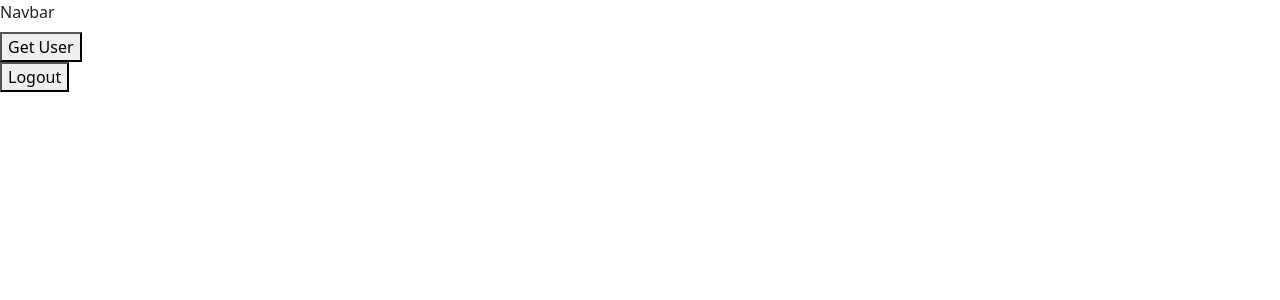
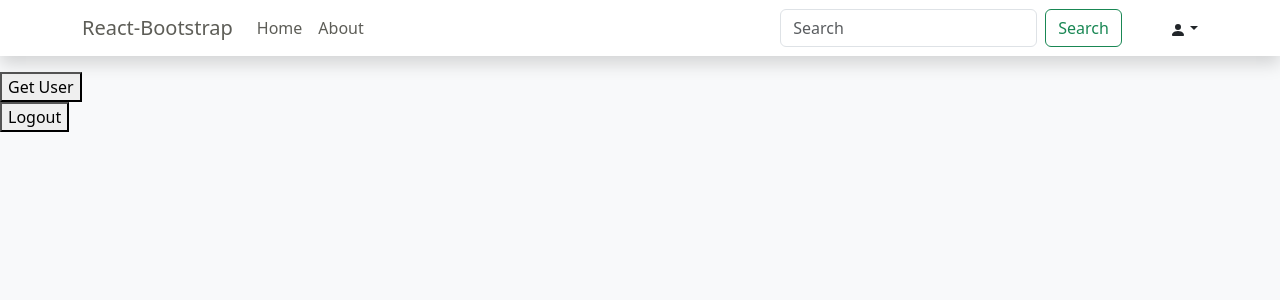
Before and after one commit to MahmoudAlsaht/rayan.market, a React (Vite) app: page / in a window 1280 px wide. Shown: the top 300 px of the page. Built offline with nearby package versions, Linux system fonts and the light colour scheme; no server answers.

Commit message:
add style to mainNavbar, and create authNavbar

```diff
--- /dev/null
+++ b/src/components/AuthNavbar.tsx
@@ -0,0 +1,31 @@
+import { Container, Nav, Navbar, Button } from 'react-bootstrap';
+import { Link } from 'react-router-dom';
+import { BsArrowRight } from 'react-icons/bs';
+import { useNavigate } from 'react-router-dom';
+
+function AuthNavbar() {
+	const navigate = useNavigate();
+	return (
+		<Navbar
+			collapseOnSelect
+			expand='lg'
+			className='bg-white shadow mb-3'
+		>
+			<Container>
+				<Navbar.Brand>
+					<Link to='/'>React-Bootstrap</Link>
+				</Navbar.Brand>
+				<Nav className='ms-auto'>
+					<Link to='#' onClick={() => navigate(-1)}>
+						<Button variant='outline-secondary'>
+							Go Back
+							<BsArrowRight className='ms-2' />
+						</Button>
+					</Link>
+				</Nav>
+			</Container>
+		</Navbar>
+	);
+}
+
+export default AuthNavbar;
--- /dev/null
+++ b/src/components/MainNavbar.tsx
@@ -0,0 +1,69 @@
+import {
+	Container,
+	Nav,
+	Navbar,
+	NavDropdown,
+	Form,
+	Button,
+} from 'react-bootstrap';
+import { Link } from 'react-router-dom';
+import { BsFillPersonFill } from 'react-icons/bs';
+
+function MainNavbar() {
+	return (
+		<Navbar
+			collapseOnSelect
+			expand='lg'
+			className='bg-white shadow mb-3'
+		>
+			<Container>
+				<Navbar.Brand>
+					<Link to='/'>React-Bootstrap</Link>
+				</Navbar.Brand>
+				<Navbar.Toggle aria-controls='responsive-navbar-nav' />
+				<Navbar.Collapse id='responsive-navbar-nav'>
+					<Nav className='me-auto'>
+						<Nav.Link href='#features'>
+							<Link to='/'>Home</Link>
+						</Nav.Link>
+						<Nav.Link href='#pricing'>
+							<Link to='/about'>About</Link>
+						</Nav.Link>
+					</Nav>
+				</Navbar.Collapse>
+				<Form className='d-flex me-5'>
+					<Form.Control
+						type='search'
+						placeholder='Search'
+						className='me-2'
+						aria-label='Search'
+					/>
+					<Button variant='outline-success'>
+						Search
+					</Button>
+				</Form>
+
+				<NavDropdown
+					title={<BsFillPersonFill />}
+					id='collapsible-nav-dropdown'
+				>
+					<NavDropdown.Item>
+						<Link to='/auth/signup'>Signup</Link>
+					</NavDropdown.Item>
+					<NavDropdown.Item>
+						<Link to='/auth/signin'>Signin</Link>
+					</NavDropdown.Item>
+					<NavDropdown.Item>
+						<Link to='#'>Logout</Link>
+					</NavDropdown.Item>
+					<NavDropdown.Divider />
+					<NavDropdown.Item>
+						<Link to='/profile'>Profile</Link>
+					</NavDropdown.Item>
+				</NavDropdown>
+			</Container>
+		</Navbar>
+	);
+}
+
+export default MainNavbar;
--- a/src/components/Navbar.tsx
+++ /dev/null
@@ -1,5 +0,0 @@
-function Navbar() {
-	return <div>Navbar</div>;
-}
-
-export default Navbar;
--- a/src/controllers/user.ts
+++ b/src/controllers/user.ts
@@ -5,8 +5,13 @@ import {
 	signInWithEmailAndPassword,
 	signOut,
 	User,
+	updateProfile,
 } from 'firebase/auth';
 import { getCookies, removeCookies, setCookies } from '../utils';
+
+export type IUser = Partial<User> & {
+	isAdmin: boolean;
+};
 
 export const fetchUser = createAsyncThunk(
 	'user/fetchUser',
@@ -17,18 +22,24 @@ export const fetchUser = createAsyncThunk(
 	},
 );
 
-export const signUp = async (email: any, password: any) => {
+export const signUp = async (
+	email: any,
+	password: any,
+	displayName: string,
+) => {
 	try {
 		const res = await createUserWithEmailAndPassword(
 			auth,
 			email,
 			password,
 		);
-		const user: Partial<User> = {
+		await updateProfile(res.user, { displayName });
+		const user: IUser = {
 			displayName: res.user.displayName,
 			email: res.user.email,
 			uid: res.user.uid,
 			photoURL: res.user.photoURL,
+			isAdmin: res.user.isAnonymous,
 		};
 		setCookies('user', user);
 	} catch (e: any) {
@@ -46,11 +57,12 @@ export const signIn = async (
 			email,
 			password,
 		);
-		const user: Partial<User> = {
+		const user: IUser = {
 			displayName: res.user.displayName,
 			email: res.user.email,
 			uid: res.user.uid,
 			photoURL: res.user.photoURL,
+			isAdmin: res.user.isAnonymous,
 		};
 		setCookies('user', user);
 	} catch (e: any) {
--- a/src/layouts/AuthLayout.tsx
+++ b/src/layouts/AuthLayout.tsx
@@ -1,8 +1,10 @@
 import { Outlet } from 'react-router-dom';
+import AuthNavbar from '../components/AuthNavbar';
 
 export default function AuthLayout() {
 	return (
 		<>
+			<AuthNavbar />
 			<Outlet />
 		</>
 	);
--- a/src/layouts/RootLayout.tsx
+++ b/src/layouts/RootLayout.tsx
@@ -1,10 +1,10 @@
 import { Outlet } from 'react-router-dom';
-import Navbar from '../components/Navbar';
+import MainNavbar from '../components/MainNavbar';
 
 function RootLayout() {
 	return (
 		<>
-			<Navbar />
+			<MainNavbar />
 			<Outlet />
 		</>
 	);
--- /dev/null
+++ b/src/main.css
@@ -0,0 +1,13 @@
+.arb-text {
+    direction: rtl;
+    float: right;
+    margin-right: '25px';
+}
+
+a {
+    text-decoration: none;
+    color: #5d5d57;
+}
+body {
+    background-color: #F8F9FA;
+}
--- a/src/main.tsx
+++ b/src/main.tsx
@@ -3,6 +3,7 @@ import ReactDOM from 'react-dom/client';
 import 'bootstrap/dist/css/bootstrap.min.css';
 import { Router } from './Router.tsx';
 import { RouterProvider } from 'react-router-dom';
+import './main.css';
 
 ReactDOM.createRoot(document.getElementById('root')!).render(
 	<React.StrictMode>
--- a/src/routes/Home.tsx
+++ b/src/routes/Home.tsx
@@ -1,11 +1,10 @@
 import { useAppDispatch, useAppSelector } from '../app/hooks';
-import { fetchUser, logOut } from '../controllers/user';
+import { IUser, fetchUser, logOut } from '../controllers/user';
 import { useNavigate } from 'react-router-dom';
-import { User } from 'firebase/auth';
 
 function Home() {
 	const dispatch = useAppDispatch();
-	const user: Partial<User> | any = useAppSelector(
+	const user: IUser | any = useAppSelector(
 		(state) => state.user,
 	);
 	const navigate = useNavigate();
@@ -19,7 +18,7 @@ function Home() {
 	return (
 		<>
 			<h1 className='text-danger'>
-				{user !== null ? user.email : ''}
+				{user !== null ? user.displayName : ''}
 			</h1>
 			<button onClick={() => dispatch(fetchUser())}>
 				Get User
--- a/src/routes/Signup.tsx
+++ b/src/routes/Signup.tsx
@@ -4,6 +4,7 @@ import { useNavigate } from 'react-router-dom';
 
 function Signup() {
 	const emailRef = useRef<any>(null);
+	const displayNameRef = useRef<any>(null);
 	const passwordRef = useRef<any>(null);
 	const navigate = useNavigate();
 
@@ -14,6 +15,7 @@ function Signup() {
 			await signUp(
 				emailRef.current.value,
 				passwordRef.current.value,
+				displayNameRef.current.value,
 			);
 			navigate('/');
 		} catch (e: any) {
@@ -31,6 +33,9 @@ function Signup() {
 					<input type='email' ref={emailRef} />
 				</div>
 				<div>
+					<input type='text' ref={displayNameRef} />
+				</div>
+				<div>
 					<input type='password' ref={passwordRef} />
 				</div>
 				<div>
--- a/src/utils/index.ts
+++ b/src/utils/index.ts
@@ -5,7 +5,7 @@ const cookies = new Cookies();
 export const setCookies = (name: string, data: any) => {
 	cookies.set(name, data, {
 		path: '/',
-		maxAge: 1000 * 60 * 24 * 14,
+		maxAge: 1000 * 60 * 24,
 	});
 };
 
```
